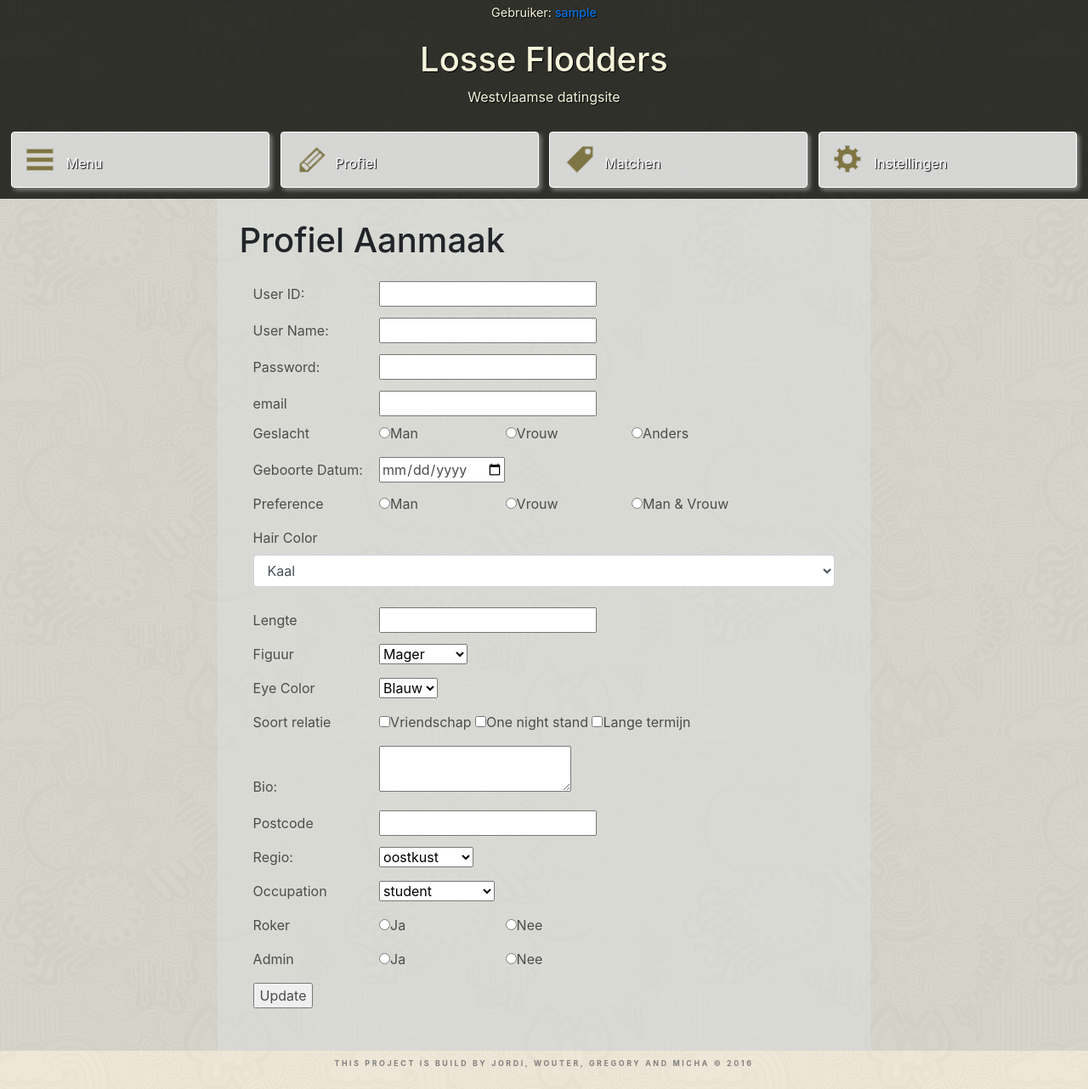
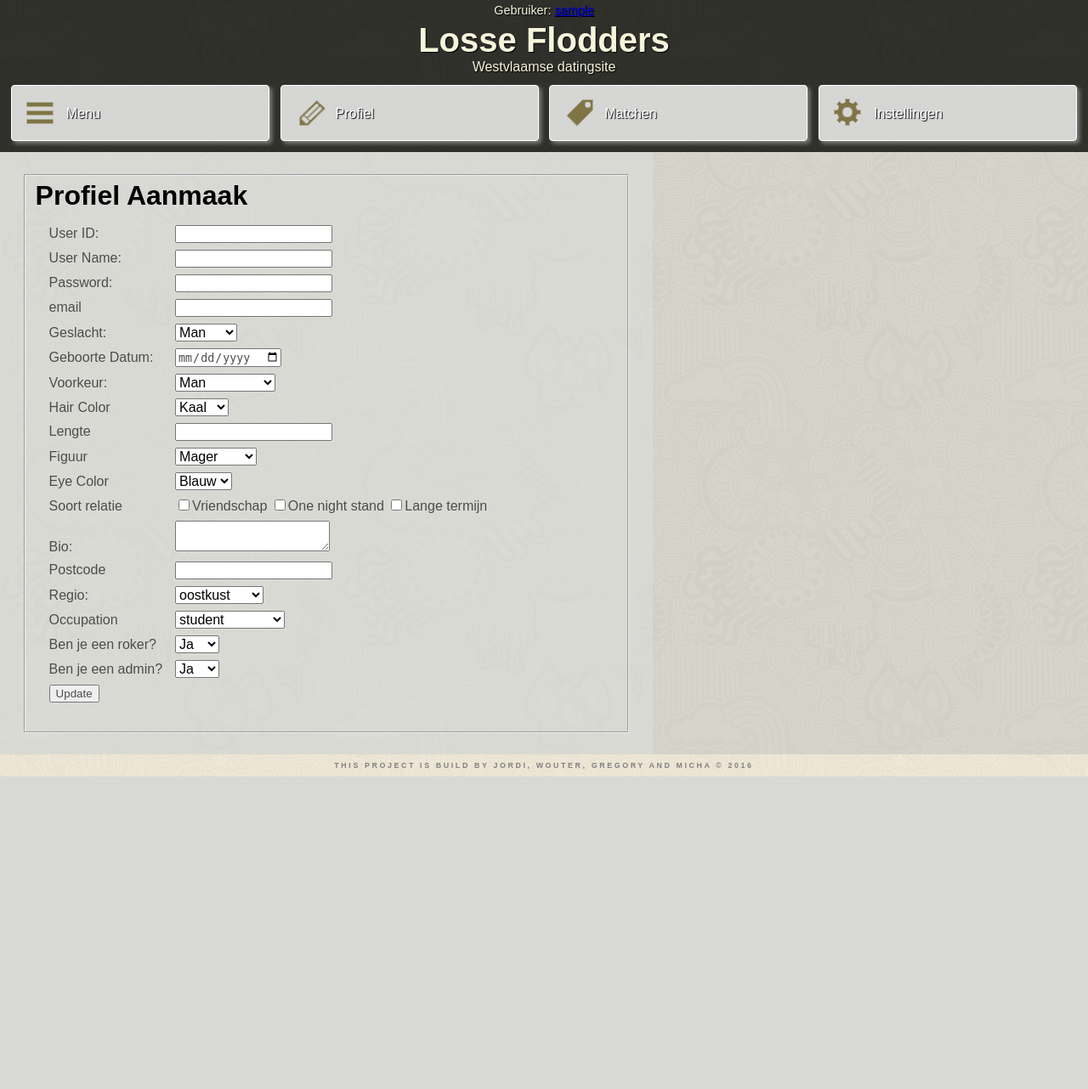
Before and after one commit to jan-vandorpe/Scrumdating, a PHP site: template presentation/userDetail.twig in a window 1280 px wide. Shown: the whole page at 85% size. After the commit the page ends 914 px from the top, so only its background shows below. Run offline with PHP 8.4, Linux system fonts and the light colour scheme; the template is opened without the code that fills it: most values are stand-ins (such as "Sample title", 1, 10 or a date in 2020); some libraries are stand-ins or nearby versions.

Commit message:
Merge origin/master
Conflicts:
	userdetail

```diff
--- a/presentation/userDetail.twig
+++ b/presentation/userDetail.twig
@@ -8,9 +8,7 @@
         <meta name="viewport" content="width=device-width, initial-scale=1" />
         <link rel="icon" type="image/png"  href="images/icons/favicon.png">
         <link rel="stylesheet" href="css/style.css" />
-        <link rel="stylesheet"  href="css/bootstrap-3.3.6-dist/css/bootstrap.min.css">
-        <script src="http://code.jquery.com/jquery.js"></script>
-        <script src="../bootstrap-3.3.6-dist/js/bootstrap.min.js"></script>
+
         <title>Uw Westvloamse datingsite</title>
     </head>
 
@@ -72,21 +70,29 @@
                               <span>email</span>
                               <input type="email" id="email" name="email" title="email" value="{{user.email}}">
                             </div>
-                            <div>
-                                <span>Geslacht</span>
-                                <label for="sex" class="labelradio labellook"><input type="radio" id="sex" name="sex" value="m" {% if user.sex == 'm' %} checked="checked" {% endif %}/>Man</label>
-                                <label for="sex" class="labelradio labellook"><input type="radio" id="sex" name="sex" value="f" {% if user.sex == 'f' %} checked="checked" {% endif %}/>Vrouw</label>
-                                <label for="sex" class="labelradio labellook"><input type="radio" id="sex" name="sex" value="o" {% if user.sex == 'o' %} checked="checked" {% endif %}/>Anders</label>
+
+                            <div class="form-group">
+                                <label for ="sex" class="verplicht labellook">Geslacht:</label>
+                                <select class="form-control" id="sex" name="sex" required>
+                                    <option value="m" {% if user.sex == "m" %} selected="selected" {% endif %}>Man</option>
+                                    <option value="f"{% if user.sex == "f" %} selected="selected" {% endif %}>Vrouw</option>
+                                    <option value="o"{% if user.sex == "o" %} selected="selected" {% endif %}>Anders</option>
+
+                                </select>
                             </div>
                             <div>
                                 <label for="birthDate">Geboorte Datum:</label>
                                 <input type="date" id="birthDate" name="birthDate" title="Geboorte Datum 1956-12-31" value="{{user.birthDate}}">
                             </div>
-                            <div>
-                                <span>Preference</span>
-                                <label for="preference" class="labelradio labellook"><input type="radio" id="preference" name="preference" value="m" {% if user.preference == 'm' %} checked="checked" {% endif %}/>Man</label>
-                                <label for="preference" class="labelradio labellook"><input type="radio" id="preference" name="preference" value="f" {% if user.preference == 'f' %} checked="checked" {% endif %}/>Vrouw</label>
-                                <label for="preference" class="labelradio labellook"><input type="radio" id="preference" name="preference" value="a" {% if user.preference == 'a' %} checked="checked" {% endif %}/>Man & Vrouw</label>
+
+                            <div class="form-group">
+                                <label for ="preference" class="verplicht labellook">Voorkeur:</label>
+                                <select class="form-control" id="preference" name="preference" required>
+                                    <option value="m" {% if user.preference == "m" %} selected="selected" {% endif %}>Man</option>
+                                    <option value="f"{% if user.preference == "f" %} selected="selected" {% endif %}>Vrouw</option>
+                                    <option value="a"{% if user.preference == "a" %} selected="selected" {% endif %}>Man & Vrouw</option>
+
+                                </select>
                             </div>
                             <div class="form-group">
                                 <label for ="hairColor" class="verplicht labellook">Hair Color</label>
@@ -153,15 +159,24 @@
                                     <option value="werkgever"{% if user.occupation == 'werkgever' %} selected="selected" {% endif %}>werkgever</option>
                                 </select>
                             </div>
-                            <div>
-                                <span>Roker</span>
-                                <label for="smoker" class="labelradio labellook"><input type="radio" id="smoker" name="smoker" value="1" {% if user.smoker == '1' %} checked="checked" {% endif %}/>Ja</label>
-                                <label for="smoker" class="labelradio labellook"><input type="radio" id="smoker" name="smoker" value="0" {% if user.smoker == '0' %} checked="checked" {% endif %}/>Nee</label>
+
+                            <div class="form-group">
+                                <label for ="smoker" class="verplicht labellook">Ben je een roker?</label>
+                                <select class="form-control" id="smoker" name="smoker" required>
+                                    <option value="1" {% if user.smoker == "1" %} selected="selected" {% endif %}>Ja</option>
+                                    <option value="0"{% if user.smoker == "0" %} selected="selected" {% endif %}>Nee</option>
+
+
+                                </select>
                             </div>
-                            <div>
-                                <span>Admin</span>
-                                <label for="admin" class="labelradio labellook"><input type="radio" id="admin" name="admin" value="1" {% if user.admin == '1' %} checked="checked" {% endif %}/>Ja</label>
-                                <label for="admin" class="labelradio labellook"><input type="radio" id="admin" name="admin" value="0" {% if user.admin == '0' %} checked="checked" {% endif %}/>Nee</label>
+                            <div class="form-group">
+                                <label for ="admin" class="verplicht labellook">Ben je een admin?</label>
+                                <select class="form-control" id="admin" name="admin" required>
+                                    <option value="1" {% if user.smoker == "1" %} selected="selected" {% endif %}>Ja</option>
+                                    <option value="0"{% if user.smoker == "0" %} selected="selected" {% endif %}>Nee</option>
+
+
+                                </select>
                             </div>
                             <div>
             <input type="submit" Value="Update" name="updateUser"/>
```
